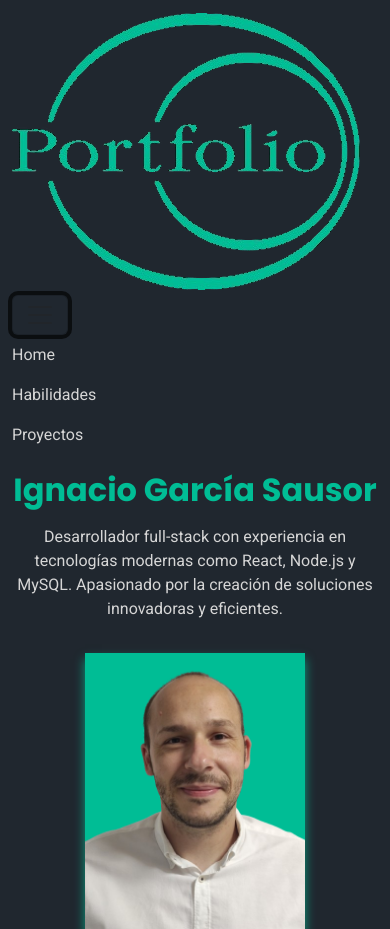
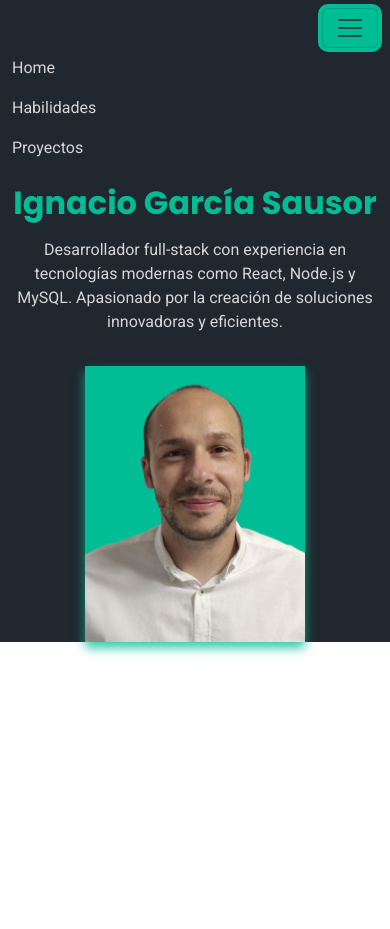
Before and after one commit to iggarsaudev/iggarsaudev.github.io, a plain HTML site: page index.html in a window 390 px wide. Both pictures are taken after a click on the button "Toggle navigation". After the commit the page ends 844 px from the top, so only its background shows below. Drawn offline with nearby package versions, Linux system fonts and the light colour scheme.

Commit message:
Modificando estilos y posición menu hamburguesa

```diff
--- a/index.html
+++ b/index.html
@@ -22,12 +22,12 @@
     <header>
       <nav class="container nav navbar navbar-expand-lg font-text font-normal color-primary">
         <div class="container-fluid">
-          <a class="navbar-brand logo" href="#"><img src="./img/logo.png" alt="Logo Portfolio"></a>
-          <button class="navbar-toggler" type="button" data-bs-toggle="collapse" data-bs-target="#navbarSupportedContent" aria-controls="navbarSupportedContent" aria-expanded="false" aria-label="Toggle navigation">
+          <!-- <a class="navbar-brand logo" href="#"><img src="./img/logo.png" alt="Logo Portfolio"></a> -->
+          <button class="navbar-toggler ms-auto" type="button" data-bs-toggle="collapse" data-bs-target="#navbarSupportedContent" aria-controls="navbarSupportedContent" aria-expanded="false" aria-label="Toggle navigation">
             <span class="navbar-toggler-icon"></span>
           </button>
-          <div class="collapse navbar-collapse" id="navbarSupportedContent">
-            <ul class="navbar-nav me-auto mb-2 mb-lg-0">
+          <div class="collapse navbar-collapse justify-content-end" id="navbarSupportedContent">
+            <ul class="navbar-nav ms-auto mb-2 mb-lg-0">
               <li class="nav-item">
                 <a class="nav-link" aria-current="page" href="#">Home</a>
               </li>
--- a/styles/index.css
+++ b/styles/index.css
@@ -14,6 +14,13 @@
 .nav-link:active {
   color: #00bd95 !important;
   font-weight: 700 !important;
+}
+
+.navbar-toggler,
+.navbar-toggler-icon {
+  background-color: #00bd95;
+  color: #00bd95;
+  /* box-shadow: 0 0 10px rgba(0, 189, 149, 0.7), 0 0 20px rgba(0, 189, 149, 0.5); */
 }
 
 /* Sección de presentación */
```
